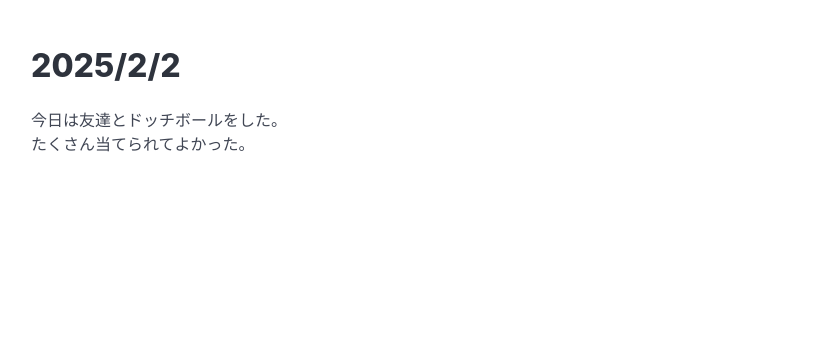
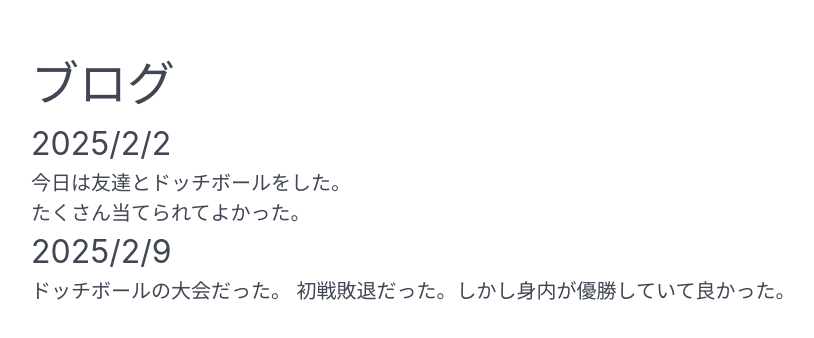
Before and after one commit to roiroi140/blog, a plain HTML site: page index.html in a window 1280 px wide. Shown: the whole page, without its empty margins (33-847 px from the left). Drawn offline with nearby package versions, Linux system fonts and the light colour scheme.

Commit message:
Update index.html

```diff
--- a/index.html
+++ b/index.html
@@ -9,11 +9,19 @@
   <body>
   <section class="section">
     <div class="container">
-      <h1 class="title">
+			<h1 class="is-size-1">
+				ブログ
+				</h1>
+      <h1 class="is-size-3">
         2025/2/2
       </h1>
-      <p>今日は友達とドッチボールをした。<br>
+      <p class="is-size-5">今日は友達とドッチボールをした。<br>
 		たくさん当てられてよかった。</p>
+			<h1 class="is-size-3">
+				2025/2/9
+			</h1>
+			<p class="is-size-5">ドッチボールの大会だった。
+			初戦敗退だった。しかし身内が優勝していて良かった。</p>
     </div>
   </section>
   </body>
```
